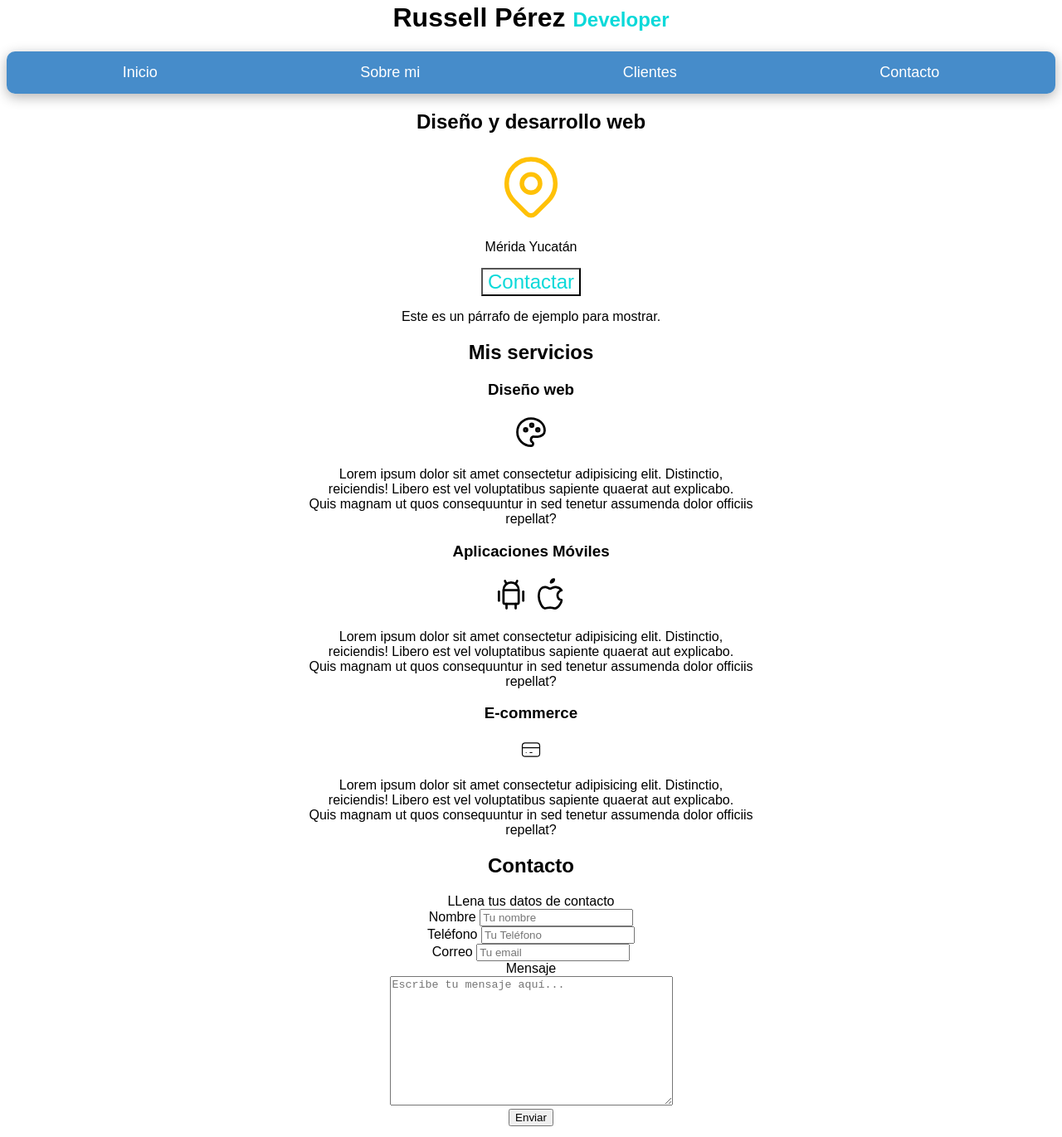
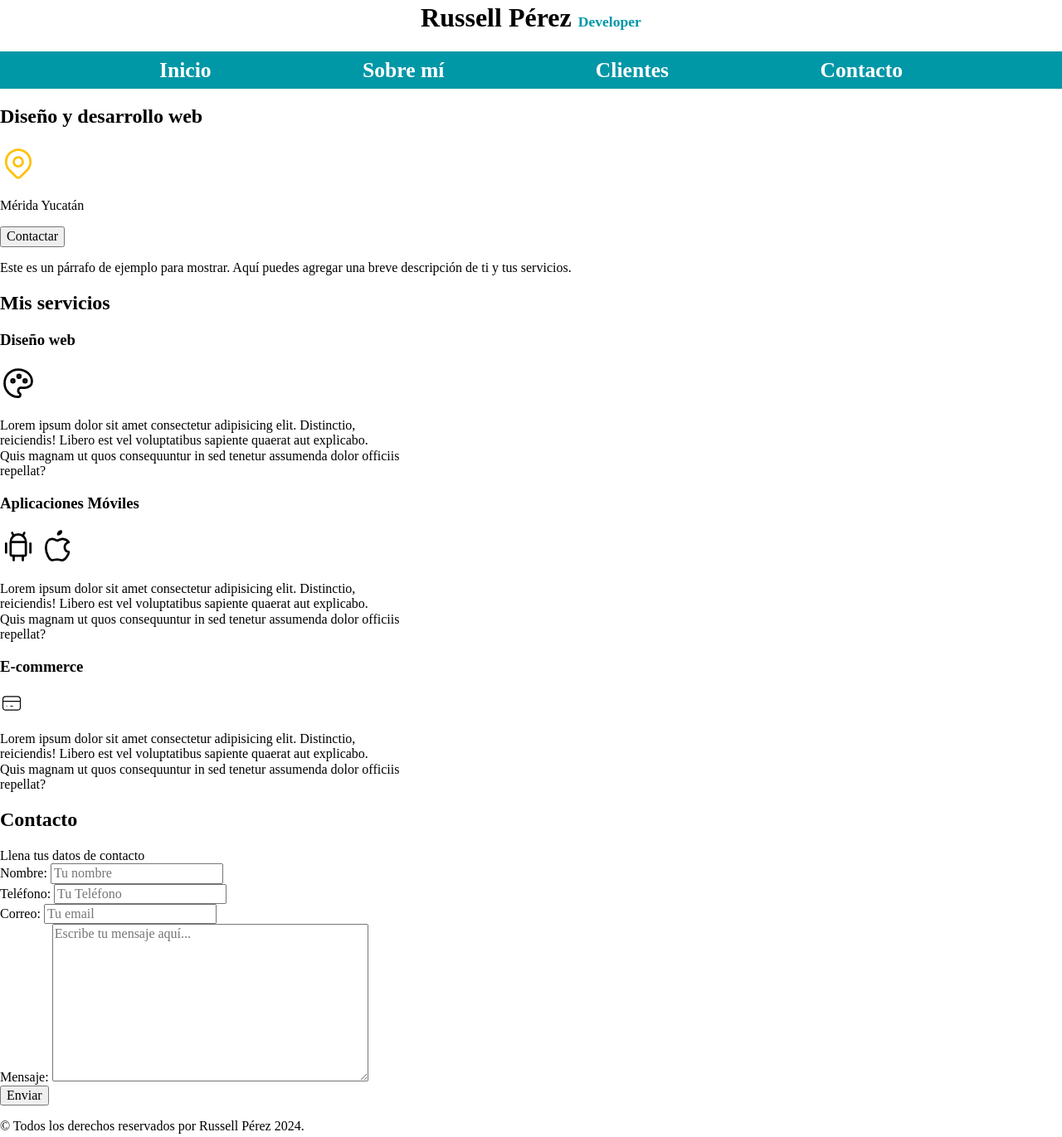
Before and after one commit to B4sal/DeveloperPage, a plain HTML site: page index.html in a window 1280 px wide. Shown: the part 18-1389 px from the top of the page at 83% size. Drawn offline with Linux system fonts and the light colour scheme.

Commit message:
CSS de la NAV y normalize.css

```diff
--- a/css/styles.css
+++ b/css/styles.css
@@ -1,68 +1,55 @@
-/* titulo russell perez dev */
+
+
+:root {
+    --blanco: #fff;
+    --oscuro: #212121;
+    --primario: #ffc107;
+    --secundario: #0097a7;
+    --gris: #757575;
+    --grisclaro:#DFE9F3;
+}
+
 .titulo {
     text-align: center;
 }
 
 .noc {
-    color: rgb(10, 217, 217);
-    font-size: 1.5rem;
+    font-size: 1.1rem;
+    color: var(--secundario);
 }
 
-.contactar
-{
-    text-align: center;
-    font-size: 1.5rem;
-    color: rgb(10, 217, 217);
-    background-color: white;
-}
-/* titulos pagina */
-h2 {
-    text-align: center;
-}
-/*subtitulos de mi pagina de servivios xd*/
-h3 {
-    text-align: cenrter;
+.navegacion-principal {
+    background-color: var(--secundario);
+    display: flex;
+    justify-content: space-between; /* Distribuye los enlaces de manera uniforme */
+    align-items: center; /* Centra los elementos verticalmente */
+    padding: 1rem; /* Ajusta el espaciado del contenedor */
 }
 
-/* textos */
-p {
+.navegacion-principal a {
+    color: var(--blanco);
+    text-decoration: none;
+    padding: 0.5rem 1rem; /* Ajusta el espacio interno de los enlaces */
+    font-weight: bold;
+    font-size: 1.6rem; /* Ajusta el tamaño de la fuente */
     text-align: center;
+    margin: 0 1rem; /* Añade espacio entre los enlaces */
 }
 
-body {
-    font-family: Arial, sans-serif;
-    background-color: rgb(255, 255, 255);
-
-    text-align: center;
+.navegacion-principal a:hover {
+    background-color: var(--primario);
+    color: var(--oscuro);
+    padding: auto;
 }
 
-.container {
-    text-align: center;
+
+.contenedor {
+    max-width: 120rem;
+    margin: 0 10rem;
+    padding:  0;
 }
 
-nav {
-    text-align: center;
-    background-color: rgba(24, 112, 189, 0.8);
-    padding: 15px;
-    width: auto;
-    margin: 20px auto;
-    box-shadow: 0 4px 15px rgba(0, 0, 0, 0.3);
-    border-radius: 10px;
-    transition: background-color 0.3s ease, box-shadow 0.3s ease;
+
+.nav-bg {
+    background-color: var(--secundario);
 }
-
-nav:hover {
-    background-color: rgba(24, 112, 189, 1);
-}
-
-nav a {
-    color: white;
-    text-decoration: none;
-    margin: 0 120px;
-    font-size: 18px;
-    transition: color 0.3s ease;
-}
-
-nav a:hover {
-    color: #ffeb3b;
-}
--- a/index.html
+++ b/index.html
@@ -3,38 +3,52 @@
   <head>
     <meta charset="UTF-8" />
     <meta name="viewport" content="width=device-width, initial-scale=1.0" />
-    <title>Developer Page</title>
+    <title>Russell Pérez Developer</title>
+    <!-- css siempre va primero normalize-->
+     <link rel="preload" href="normalize/normalize.css" as="style">
+    <link rel="stylesheet" href="normalize/normalize.css" />
+    <!-- fuentes de google fonts-->
+    <link rel="preconnect" href="https://fonts.googleapis.com" />
+    <link rel="preconnect" href="https://fonts.gstatic.com" crossorigin />
+    <link
+      href="https://fonts.googleapis.com/css2?family=Krub:wght@400;700&display=swap"
+      rel="stylesheet"
+    />
+    <link rel="preload" href="css/styles.css" as="style">
     <link rel="stylesheet" href="css/styles.css" />
+    <!-- fuentes de google fonts-->
     <link
       rel="icon"
       type="image/png"
       sizes="16x16"
       href="https://cdn.icon-icons.com/icons2/2787/PNG/512/black_cat_icon_177458.png"
     />
-    <script>
-      function cerrarPagina() {
-        window.close();
-      }
-    </script>
   </head>
   <body>
     <header>
-      <h1 class="titulo">Russell Pérez <span class="noc"> Developer</span></h1>
+      <h1 class="titulo">Russell Pérez <span class="noc">Developer</span></h1>
     </header>
-    <!-- comentarios  -->
-    <nav>
+    <div class="nav-bg">
+      <nav class="navegacion-principal contenedor">
         <a href="#">Inicio</a>
-      <a href="#">Sobre mi</a>
+        <a href="#">Sobre mí</a>
         <a href="#">Clientes</a>
         <a href="#">Contacto</a>
       </nav>
-    <section>
+
+    </div>
+
+
+    <main>
+      <section class="intro">
         <h2>Diseño y desarrollo web</h2>
+
+        <div class="location">
           <svg
             xmlns="http://www.w3.org/2000/svg"
             class="icon icon-tabler icon-tabler-map-pin"
-        width="88"
-        height="88"
+            width="44"
+            height="44"
             viewBox="0 0 24 24"
             stroke-width="1.5"
             stroke="#ffc107"
@@ -49,11 +63,17 @@
             />
           </svg>
           <p>Mérida Yucatán</p>
-      <button class ="contactar" onclick="cerrarPagina()">Contactar</button>
+        </div>
 
+        <button class="contactar" onclick="Contacto()">Contactar</button>
       </section>
+
       <div class="container">
-      <p>Este es un párrafo de ejemplo para mostrar.</p>
+        <p>
+          Este es un párrafo de ejemplo para mostrar. Aquí puedes agregar una
+          breve descripción de ti y tus servicios.
+        </p>
+
         <h2>Mis servicios</h2>
         <section class="servicios">
           <section class="servicio">
@@ -79,7 +99,8 @@
               <path d="M16.5 10.5m-1 0a1 1 0 1 0 2 0a1 1 0 1 0 -2 0" />
             </svg>
             <p>
-            Lorem ipsum dolor sit amet consectetur adipisicing elit. Distinctio,
+              Lorem ipsum dolor sit amet consectetur adipisicing elit.
+              Distinctio,
               <br />
               reiciendis! Libero est vel voluptatibus sapiente quaerat aut
               explicabo.<br />
@@ -132,7 +153,8 @@
               <path d="M12 4a2 2 0 0 0 2 -2a2 2 0 0 0 -2 2" />
             </svg>
             <p>
-            Lorem ipsum dolor sit amet consectetur adipisicing elit. Distinctio,
+              Lorem ipsum dolor sit amet consectetur adipisicing elit.
+              Distinctio,
               <br />
               reiciendis! Libero est vel voluptatibus sapiente quaerat aut
               explicabo.<br />
@@ -164,7 +186,8 @@
               <path d="M11 15l2 0" />
             </svg>
             <p>
-            Lorem ipsum dolor sit amet consectetur adipisicing elit. Distinctio,
+              Lorem ipsum dolor sit amet consectetur adipisicing elit.
+              Distinctio,
               <br />
               reiciendis! Libero est vel voluptatibus sapiente quaerat aut
               explicabo.<br />
@@ -178,38 +201,64 @@
         <section>
           <h2>Contacto</h2>
           <form class="formulario">
-
-            <legend> LLena tus datos de contacto</legend>
+            <legend>Llena tus datos de contacto</legend>
             <div class="contenedor-campos">
               <div class="campo">
-                <label>Nombre</label>
-                <input class="input-text" type="text" placeholder="Tu nombre">
+                <label for="nombre">Nombre:</label>
+                <input
+                  class="input-text"
+                  type="text"
+                  id="nombre"
+                  placeholder="Tu nombre"
+                />
               </div>
 
               <div class="campo">
-                <label> Teléfono</label>
-                <input class="input-text" type="tel" placeholder="Tu Teléfono">
+                <label for="telefono">Teléfono:</label>
+                <input
+                  class="input-text"
+                  type="tel"
+                  id="telefono"
+                  placeholder="Tu Teléfono"
+                />
               </div>
               <div class="campo">
-                <label>Correo</label>
-                <input class="input-text" type="email" placeholder="Tu email">
+                <label for="correo">Correo:</label>
+                <input
+                  class="input-text"
+                  type="email"
+                  id="correo"
+                  placeholder="Tu email"
+                />
               </div>
               <div class="campo">
-                <label>Mensaje</label><br>
-                <textarea name="" id="" cols="40" rows="10" placeholder="Escribe tu mensaje aquí..."></textarea>
+                <label for="mensaje">Mensaje:</label>
+                <textarea
+                  name="mensaje"
+                  id="mensaje"
+                  cols="40"
+                  rows="10"
+                  placeholder="Escribe tu mensaje aquí..."
+                ></textarea>
               </div>
-        </div> <!---contendor de campos--->
+            </div>
+
             <div class="alinear-derecha flex">
-                <input class="boton " type="submit" value="Enviar">
+              <input class="boton" type="submit" value="Enviar" />
             </div>
           </form>
-
         </section>
-
       </div>
+    </main>
 
     <footer>
       <p>© Todos los derechos reservados por Russell Pérez 2024.</p>
     </footer>
+
+    <script>
+      function Contacto() {
+        window.open("https://github.com/B4sal", "_blank");
+      }
+    </script>
   </body>
 </html>
```
Also changed, not shown: normalize/normalize.css (added). Lines whose indentation alone changed are shown as unchanged.
